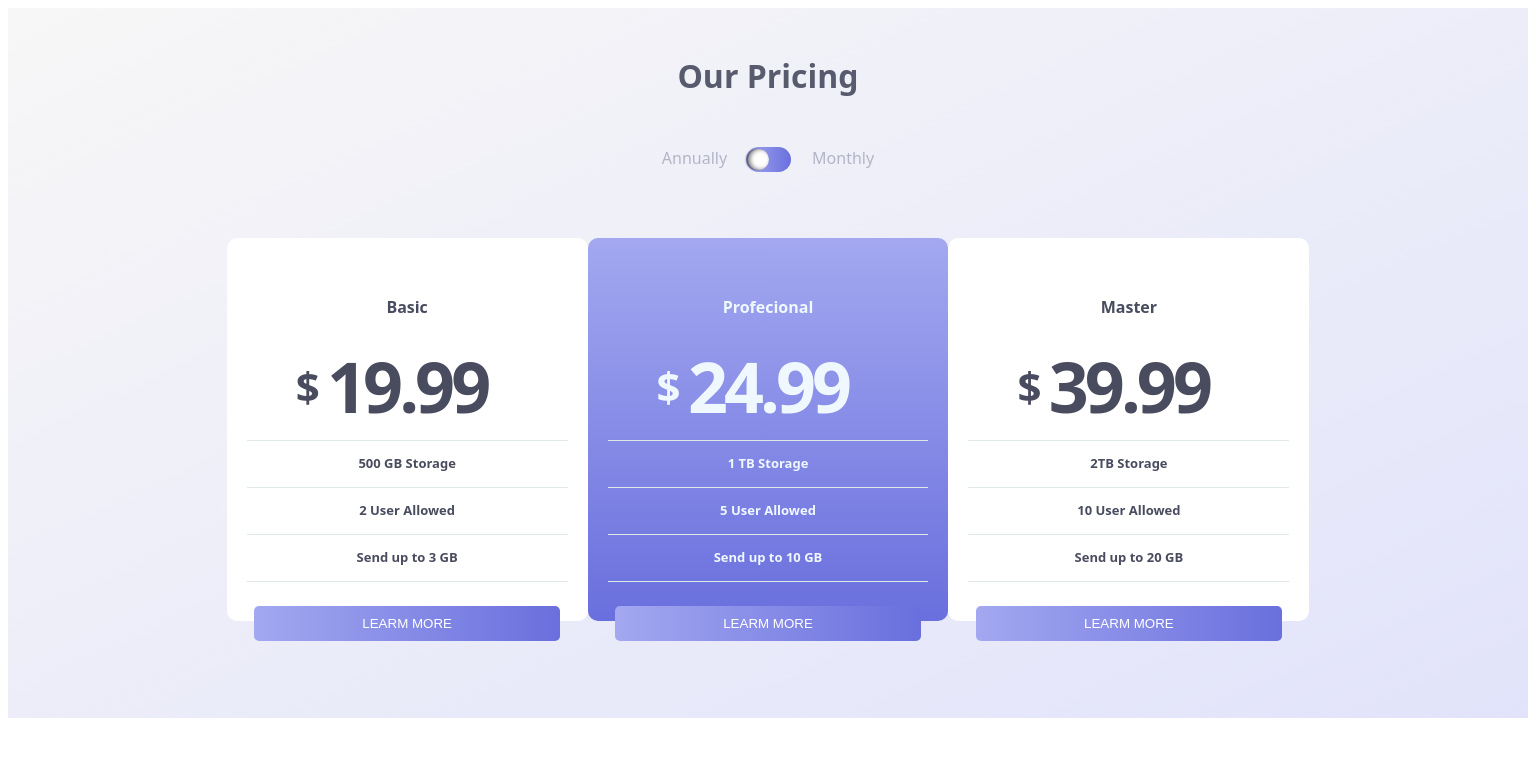
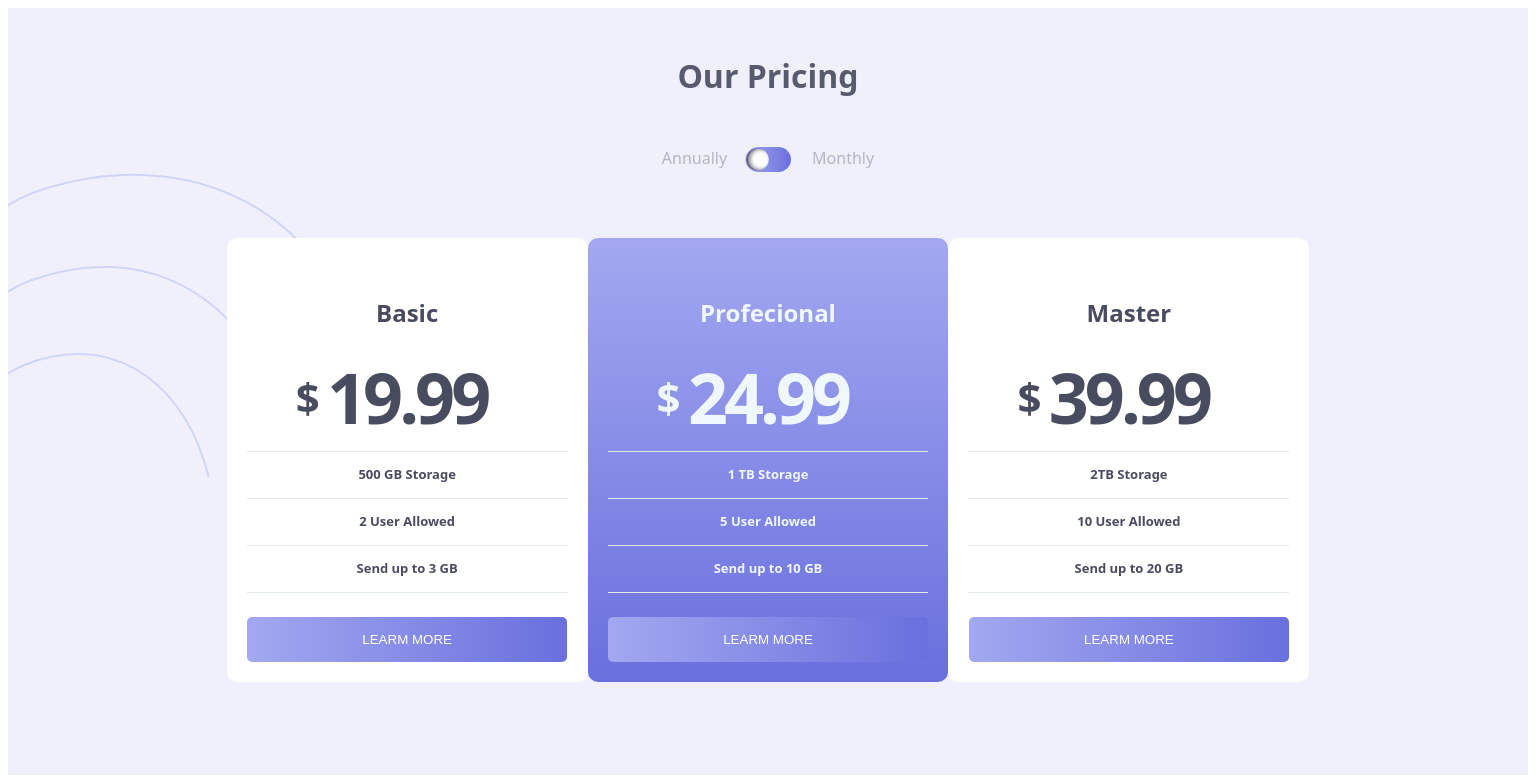
Before and after one commit to wicho37/Pricing-with-toggle_reto-6-, a React (Vite) app: page / in a window 1536 px wide. Shown: the top 784 px of the page. Built offline with nearby package versions, Linux system fonts and the light colour scheme.

Commit message:
se continua con el css

```diff
--- a/src/App.module.css
+++ b/src/App.module.css
@@ -1,4 +1,15 @@
 .content{
-    background: linear-gradient(-25deg, hsl(236deg 72% 79% / 32%), #00000008);
+    background-image: url("./assets/bg-top.svg"), linear-gradient(-25deg, hsl(236deg 72% 79% / 15%), #00000008);
+    background-repeat: no-repeat;
+    position: relative;
     font-family: system-ui, -apple-system, BlinkMacSystemFont, 'Segoe UI', Roboto, Oxygen, Ubuntu, Cantarell, 'Open Sans', 'Helvetica Neue', sans-serif;
 }
+
+@media (min-width: 1440px){
+    .content{
+         background-image: url("./assets/bg-bottom.svg");
+        background-repeat: no-repeat;
+        background: hsl(236deg 72% 79% / 17%)
+
+    }
+}
--- a/src/App.tsx
+++ b/src/App.tsx
@@ -2,8 +2,8 @@ import Tittle from "./components/header/Header"
 import ToggleButton from "./components/boton/Button"
 import CardList from "./components/cartList/CardList"
 import style from "./App.module.css"
-import Card from "./components/card/Card"
-
+/* import Card from "./components/card/Card"
+ */
 
 
 function App() {
--- a/src/components/cartList/CardList.module.css
+++ b/src/components/cartList/CardList.module.css
@@ -13,7 +13,7 @@
     font-weight: 500;
     margin: 25px;
     border-radius: 10px;
-    height: 400px;
+    height: 418px;
     cursor: pointer;
 }
 .card:hover{
@@ -21,7 +21,7 @@
 }
 
 h2{
-    font-size: medium;
+    font-size: x-large;
     margin: 35px 0 0;
     padding: 23px 0 0px 0;
 }
@@ -35,7 +35,7 @@ h2{
 }*/
 .price::first-letter{
     font-size: 42px;
-    margin: 21px -33px 0px 44px;
+    margin: 21px -33px 0px 43px;
     float: left
 }
 .price{
@@ -57,7 +57,8 @@ p{
 }
 .button {
     padding: 10px;
-    width: 85%;
+    width: 88.5%;
+    height: 45px;
     border: none;
     color: white ;
     border-radius: 5px;
@@ -70,16 +71,18 @@ p{
 }
 
 
-@media (min-width: 1200px) {
+@media (min-width: 1440px) {
     .row{
         display: flex;
         position: relative;
         justify-content: center;
-        height: 545px;
+        height: 602px;
         padding: 65px 5px;;
+        background-image: url(../../assets/bg-bottom.svg);
+        background-repeat: no-repeat;
     }
     .card{
-        height: 383px;
+        height: 444px;
         width: 23.9%;
         margin: 0;
         cursor: pointer
```
Also changed, not shown: src/index.module.css (+8 -0 lines).
